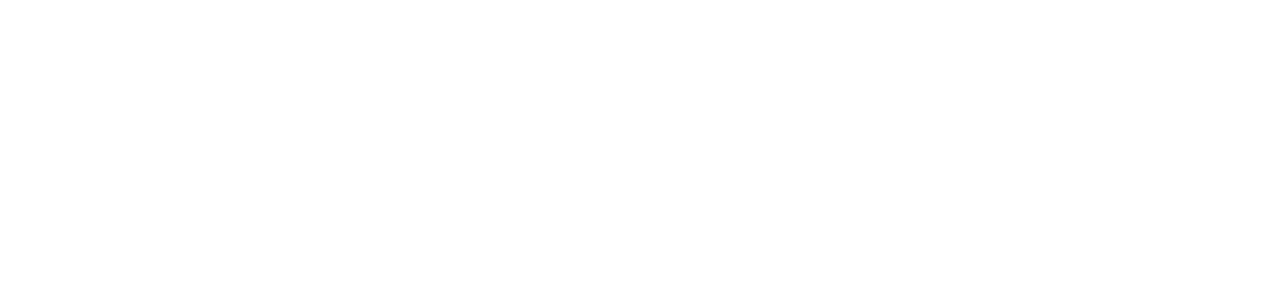
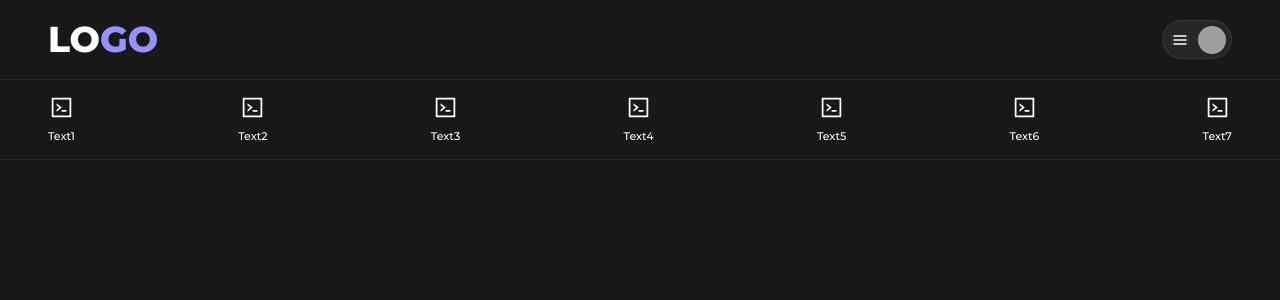
Before and after one commit to yershhov/airbnb_remake_frontend, a React (Vite) app: page / in a window 1280 px wide. Shown: the top 300 px of the page. Built offline with nearby package versions, Linux system fonts and the light colour scheme; grey boxes are pictures that could not be loaded.

Commit message:
styled main header menu began working on bottom header componenet

```diff
--- a/package.json
+++ b/package.json
@@ -16,12 +16,15 @@
     "@emotion/react": "^11.10.5",
     "@emotion/styled": "^11.10.5",
     "@fontsource/montserrat": "^4.5.14",
+    "@fontsource/open-sans": "^4.5.14",
+    "@fontsource/raleway": "^4.5.12",
     "@reduxjs/toolkit": "^1.9.1",
     "axios": "^1.2.6",
     "formik": "^2.2.9",
     "framer-motion": "^9.0.2",
     "react": "^18.2.0",
     "react-dom": "^18.2.0",
+    "react-icons": "^4.7.1",
     "react-router-dom": "^6.8.0",
     "sass": "^1.57.1"
   },
--- a/src/App.tsx
+++ b/src/App.tsx
@@ -1,7 +1,7 @@
 import { Box } from "@chakra-ui/react";
 import { Route, Routes } from "react-router-dom";
-import Header from "./components/layouts/Header.component";
-import HomePage from "./pages/Home.page";
+import Header from "./components/layouts/Header";
+import HomePage from "./pages/Home";
 import "@fontsource/montserrat/300.css";
 import "@fontsource/montserrat/400.css";
 import "@fontsource/montserrat/500.css";
@@ -9,11 +9,13 @@
 import "@fontsource/montserrat/700.css";
 import "@fontsource/montserrat/800.css";
 import "@fontsource/montserrat/900.css";
+import BottomHeader from "./components/layouts/BottomHeader";
 
 function App() {
   return (
     <>
       <Header />
+      <BottomHeader />
       <Routes>
         <Route path="/" element={<HomePage />} />
       </Routes>
--- /dev/null
+++ b/src/components/layouts/BottomHeader.tsx
@@ -0,0 +1,33 @@
+import { Box, Flex, Text, VStack } from "@chakra-ui/react";
+import React, { useCallback } from "react";
+import { AiOutlineCode } from "react-icons/ai";
+import { dataArray } from "../../data";
+const BottomHeader = () => {
+  return (
+    <Flex
+      bg="firstLayer"
+      boxSizing="border-box"
+      borderBottom="1px solid var(--chakra-colors-borderColor)"
+      h="5rem"
+      w="100%"
+      px="3rem"
+      justifyContent="space-between"
+      alignItems="center"
+    >
+      {dataArray.map((item) => {
+        return (
+          <Box>
+            <VStack color="white">
+              <AiOutlineCode size={25} />
+              <Text fontSize={11} fontWeight={500}>
+                {item.text}
+              </Text>
+            </VStack>
+          </Box>
+        );
+      })}
+    </Flex>
+  );
+};
+
+export default BottomHeader;
--- a/src/components/layouts/Header.component.tsx
+++ /dev/null
@@ -1,5 +0,0 @@
-const Header = () => {
-  return null;
-};
-
-export default Header;
--- /dev/null
+++ b/src/components/layouts/Header.tsx
@@ -0,0 +1,58 @@
+import { HamburgerIcon } from "@chakra-ui/icons";
+import {
+  Avatar,
+  Text,
+  Box,
+  Button,
+  Flex,
+  Heading,
+  HStack,
+  Menu,
+  MenuButton,
+  MenuItem,
+  MenuList,
+  MenuDivider,
+} from "@chakra-ui/react";
+
+const Header = () => {
+  return (
+    <Flex
+      bg="firstLayer"
+      boxSizing="border-box"
+      borderBottom="1px solid var(--chakra-colors-borderColor)"
+      h="5rem"
+      w="100%"
+      px="3rem"
+      justifyContent="space-between"
+      alignItems="center"
+    >
+      <Heading>
+        LO
+        <Text display="inline" color="primary">
+          GO
+        </Text>
+      </Heading>
+
+      <Menu>
+        <MenuButton>
+          <Flex w="100%" justifyContent="space-between" alignItems="center">
+            <HamburgerIcon color="white" />
+            <Avatar
+              boxSize={7}
+              name="Segun Adebayo"
+              src="https://bit.ly/sage-adebayo"
+            />
+          </Flex>
+        </MenuButton>
+        <MenuList>
+          <MenuItem fontWeight={600}>Log In</MenuItem>
+          <MenuItem>Sign Up</MenuItem>
+          <MenuDivider />
+          <MenuItem>Logout</MenuItem>
+        </MenuList>
+      </Menu>
+    </Flex>
+  );
+};
+
+export default Header;
--- /dev/null
+++ b/src/components/theme/menuStyle.ts
@@ -0,0 +1,41 @@
+import { menuAnatomy } from "@chakra-ui/anatomy";
+import { createMultiStyleConfigHelpers, defineStyle } from "@chakra-ui/react";
+
+const { definePartsStyle, defineMultiStyleConfig } =
+  createMultiStyleConfigHelpers(menuAnatomy.keys);
+
+// define the base component styles
+const baseStyle = definePartsStyle({
+  // define the part you're going to style
+  button: {
+    // this will style the MenuButton component
+    w: "4.4rem",
+    border: "1px solid var(--chakra-colors-borderColor)",
+    borderRadius: "50px",
+    p: "0.3rem",
+    pl: "0.6rem",
+    bg: "secondLayer",
+    _hover: { filter: "brightness(1.1)" },
+    _active: { filter: "brightness(1.1)" },
+  },
+  list: {
+    // this will style the MenuList component
+    bg: "secondLayer",
+    border: "1px solid var(--chakra-colors-borderColor)",
+    borderRadius: "10px",
+    color: "white",
+    fontSize: 14,
+    px: 1,
+  },
+  item: {
+    // this will style the MenuItem and MenuItemOption components
+    bg: "secondLayer",
+    fontWeight: 400,
+    _hover: { filter: "brightness(1.1)" },
+  },
+  divider: {
+    borderBottom: "1px solid var(--chakra-colors-borderColor)",
+  },
+});
+// export the base styles in the component theme
+export const menuStyle = defineMultiStyleConfig({ baseStyle });
--- /dev/null
+++ b/src/components/theme/theme.ts
@@ -0,0 +1,49 @@
+import { extendTheme } from "@chakra-ui/react";
+import { menuStyle } from "./menuStyle";
+
+export const theme = extendTheme({
+  colors: {
+    firstLayer: "#181818",
+    secondLayer: "#262626",
+    borderColor: "hsla(0, 0%, 100%, 0.07)",
+    primary: "#9591FF",
+  },
+  fonts: {
+    heading: `'Montserrat', sans-serif`,
+    body: `'Montserrat', sans-serif`,
+  },
+  components: {
+    Heading: {
+      baseStyle: {
+        color: "white",
+        fontWeight: 800,
+      },
+    },
+    Flex: {
+      baseStyle: {
+        bg: "white",
+        w: "100%",
+        h: "5rem",
+      },
+    },
+    Button: {
+      baseStyle: {
+        _hover: {
+          filter: "brightness(1.1)",
+        },
+        _active: {
+          filter: "brightness(1.2)",
+        },
+      },
+      variants: {
+        primary: {
+          bg: "primary",
+        },
+        secondary: {
+          bg: "secondLayer",
+        },
+      },
+    },
+    Menu: menuStyle,
+  },
+});
--- /dev/null
+++ b/src/data.ts
@@ -0,0 +1,26 @@
+interface DataInterface {
+  text: string;
+}
+export const dataArray: DataInterface[] = [
+  {
+    text: "Text1",
+  },
+  {
+    text: "Text2",
+  },
+  {
+    text: "Text3",
+  },
+  {
+    text: "Text4",
+  },
+  {
+    text: "Text5",
+  },
+  {
+    text: "Text6",
+  },
+  {
+    text: "Text7",
+  },
+];
--- a/src/main.tsx
+++ b/src/main.tsx
@@ -7,13 +7,9 @@
 import ReactDOM from "react-dom/client";
 import { BrowserRouter } from "react-router-dom";
 import App from "./App";
-
-const theme = extendTheme({
-  colors: {
-    main: "#181818",
-  },
-  components: {},
-});
+import { theme } from "./components/theme/theme";
+import "@fontsource/raleway/400.css";
+import "@fontsource/open-sans/700.css";
 
 ReactDOM.createRoot(document.getElementById("root") as HTMLElement).render(
   <React.StrictMode>
--- a/src/pages/Home.page.tsx
+++ b/src/pages/Home.tsx
@@ -7,7 +7,7 @@
 import React from "react";
 
 const HomePage = () => {
-  return <Box h="100vh" w="100%"></Box>;
+  return <Box h="100vh" w="100%" bg="firstLayer"></Box>;
 };
 
 export default HomePage;
```
Also changed, not shown: 1 other file (tests, documents, lock files or other folders).
